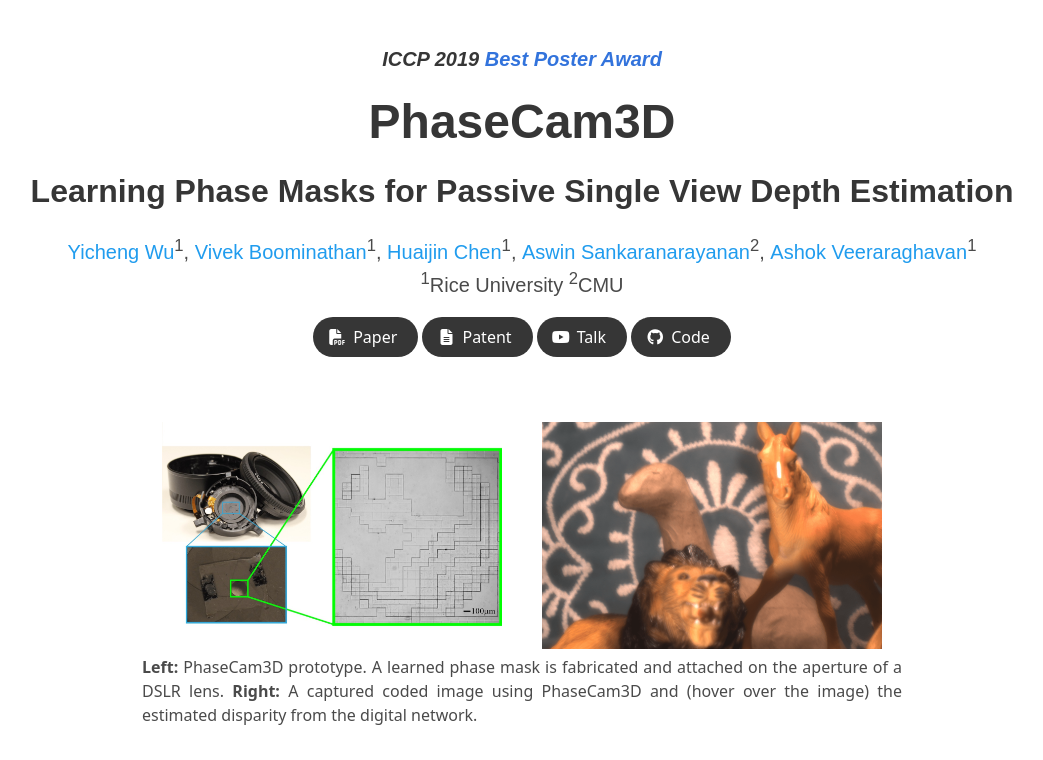
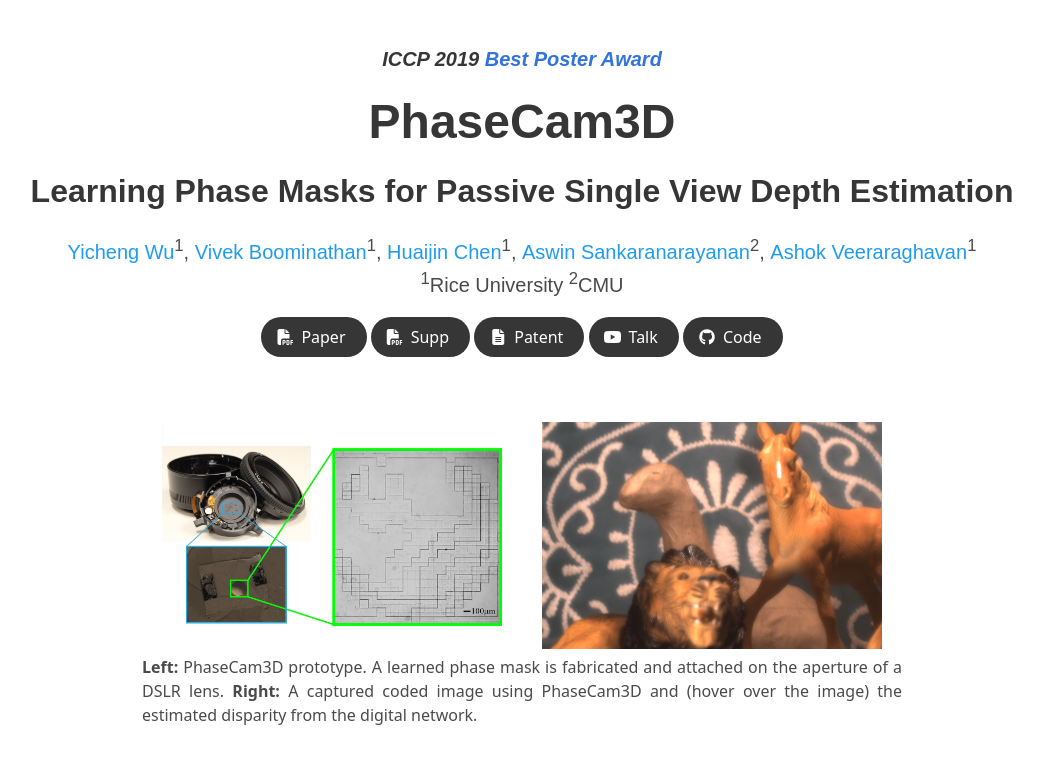
Before and after one commit to YichengWu/PhaseCam3D, a plain HTML site: page docs/index.html in a window 1280 px wide. Shown: the top 760 px of the page, without its empty margins (118-1161 px from the left). Drawn offline with nearby package versions, Linux system fonts and the light colour scheme; some icons are missing.

Commit message:
Update index.html

```diff
--- a/docs/index.html
+++ b/docs/index.html
@@ -78,6 +78,17 @@
                       <i class="fas fa-file-pdf"></i>
                   </span>
                   <span>Paper</span>
+                </a>
+              </span>
+
+              <!-- Supplemnt Link. -->
+              <span class="link-block">
+                <a href="https://drive.google.com/file/d/1ZGt0Q2B7YCV-gULAuWWXYLUyucxIz-Zy/view"
+                   class="external-link button is-normal is-rounded is-dark">
+                  <span class="icon">
+                      <i class="fas fa-file-pdf"></i>
+                  </span>
+                  <span>Supp</span>
                 </a>
               </span>
 
```
